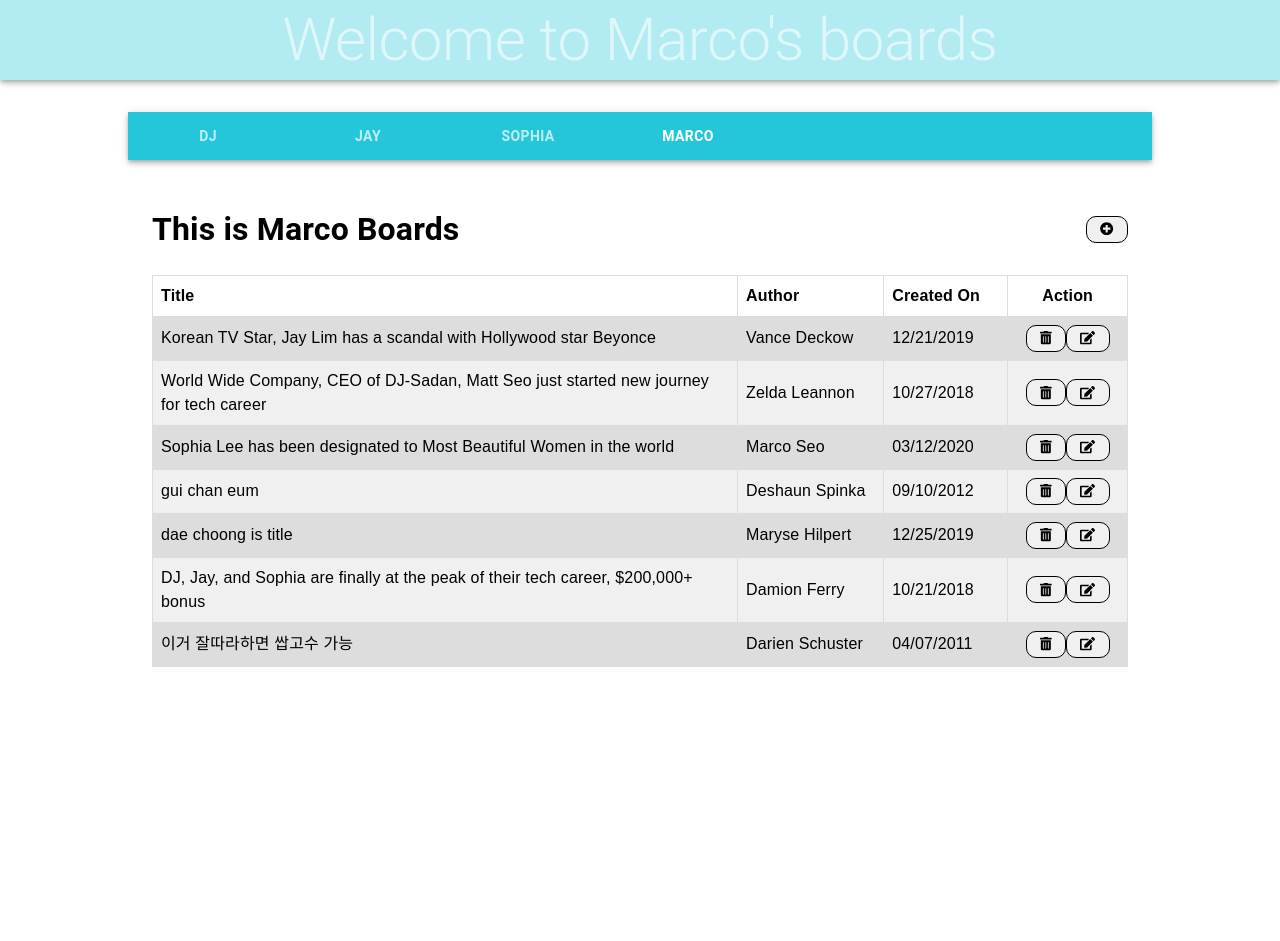
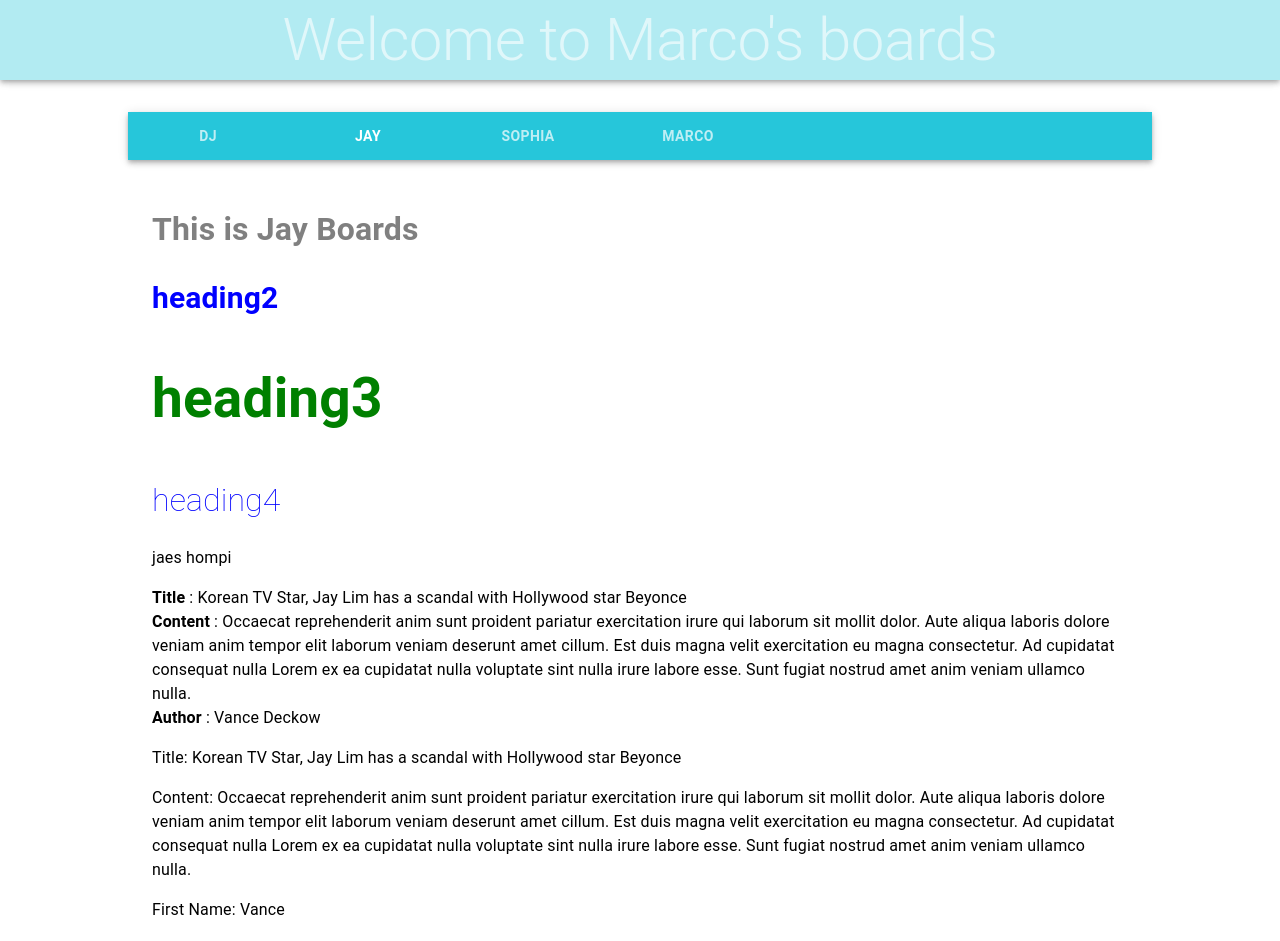
Before and after one commit to seeck3/DJAY_Sophia_Practice, a React (Create React App) app in the folder boards/: page / in a window 1280 px wide. Shown: the top 941 px of the page. Before the commit the page ends 800 px from the top, so only its background shows below. Built offline with nearby package versions, Linux system fonts and the light colour scheme; what uuidv4 would draw is missing.

Commit message:
style css data / populate

```diff
--- a/boards/src/Components/Boards/JayLim/JayLimBoards.jsx
+++ b/boards/src/Components/Boards/JayLim/JayLimBoards.jsx
@@ -1,14 +1,19 @@
 import React from "react";
+import './styles.css';
 import PropTypes from "prop-types";
 
 import mock_data from "../../../MockData/Data";
 
 const JayLimBoards = props => {
-  console.log("this is fake data", mock_data);
+  console.log(mock_data[2]);
   return (
     <div>
-      <h1>This is Jay Boards</h1>
-      <p>게시판 여기다가 만드십시오</p>
+      <div>
+      <h1 className='header1'>This is Jay Boards</h1>
+      <h1 className='header2'>heading2</h1>
+      <h1 className='header3'>heading3</h1>
+      <h1 className='header4'>heading4</h1>
+      <p> jaes hompi</p>
       <p>
         <strong>Title</strong> : {mock_data[0].title}
         <br />
@@ -17,6 +22,13 @@ const JayLimBoards = props => {
         <strong>Author</strong> :{" "}
         {mock_data[0].author.firstName + " " + mock_data[0].author.lastName}
       </p>
+      </div>
+      <div>
+        <p className='title'>Title: {mock_data[0].title}</p>
+        <p>Content: {mock_data[0].content}</p>
+        <p>First Name: {mock_data[0].author.firstName}</p>
+        <p>Last Name: {mock_data[0].author.lastName}</p>
+      </div>
     </div>
   );
 };
--- /dev/null
+++ b/boards/src/Components/Boards/JayLim/styles.css
@@ -0,0 +1,22 @@
+/* .header{
+    color:red;
+    font-size:40px;
+} */
+
+h1{
+    color:blue;
+}
+.header1{
+    color:grey;
+}
+
+.header2{
+    font-size:30px;
+}
+.header3{
+    color:green;
+    font-size: 55px;
+}
+.header4{
+    font-weight:lighter;
+}
--- a/boards/src/Components/Layouts/TabContainer.tsx
+++ b/boards/src/Components/Layouts/TabContainer.tsx
@@ -47,7 +47,7 @@ const useStyles = makeStyles((theme) => ({
 const TabContainer = (props: any) => {
   const classes = useStyles();
   // 학생에 맞춰서 바꿀것 동준=0 재호=1 혜미=2
-  const [value, setValue] = React.useState(3);
+  const [value, setValue] = React.useState(1);
 
   const handleChange = (event: any, newValue: any) => {
     setValue(newValue);
```
